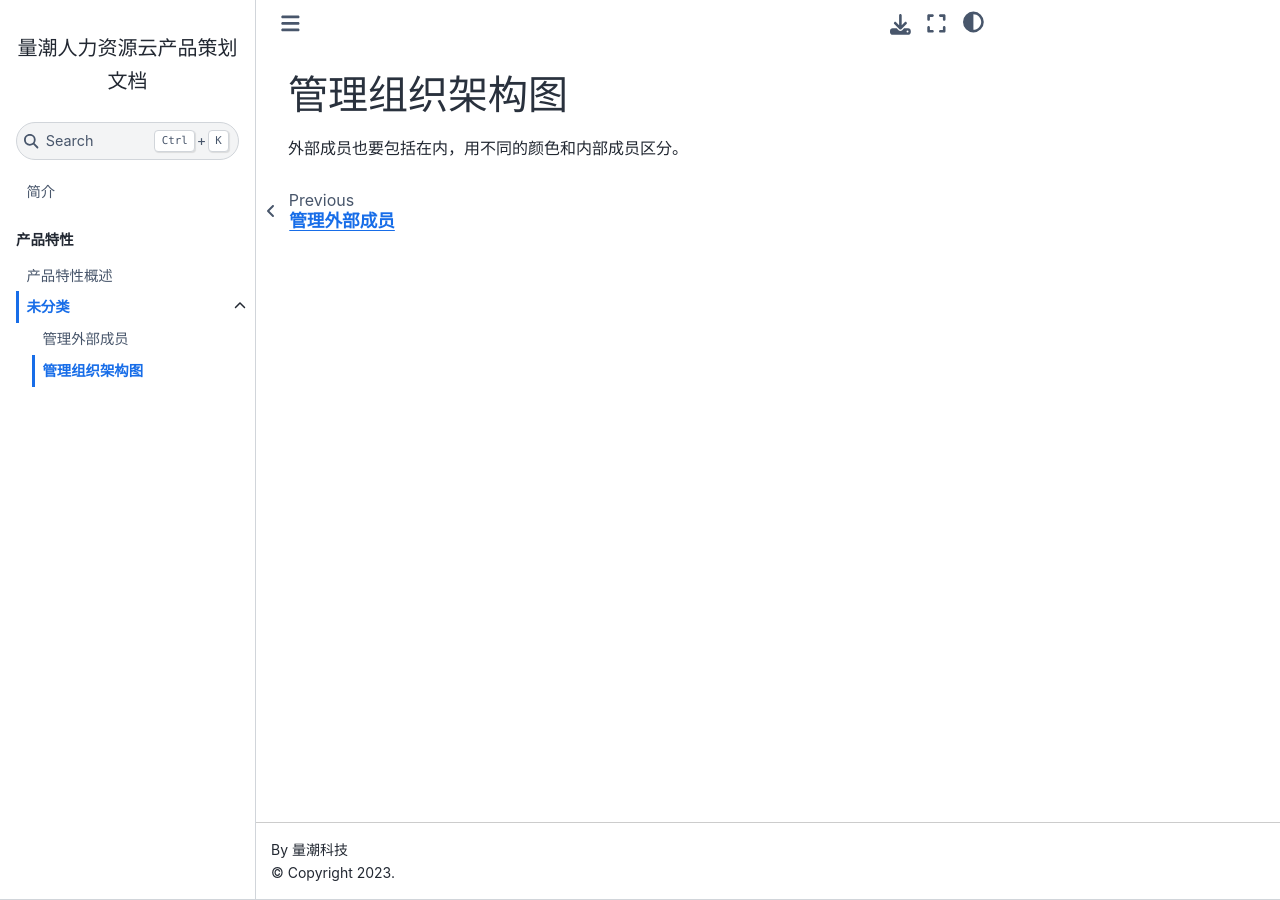
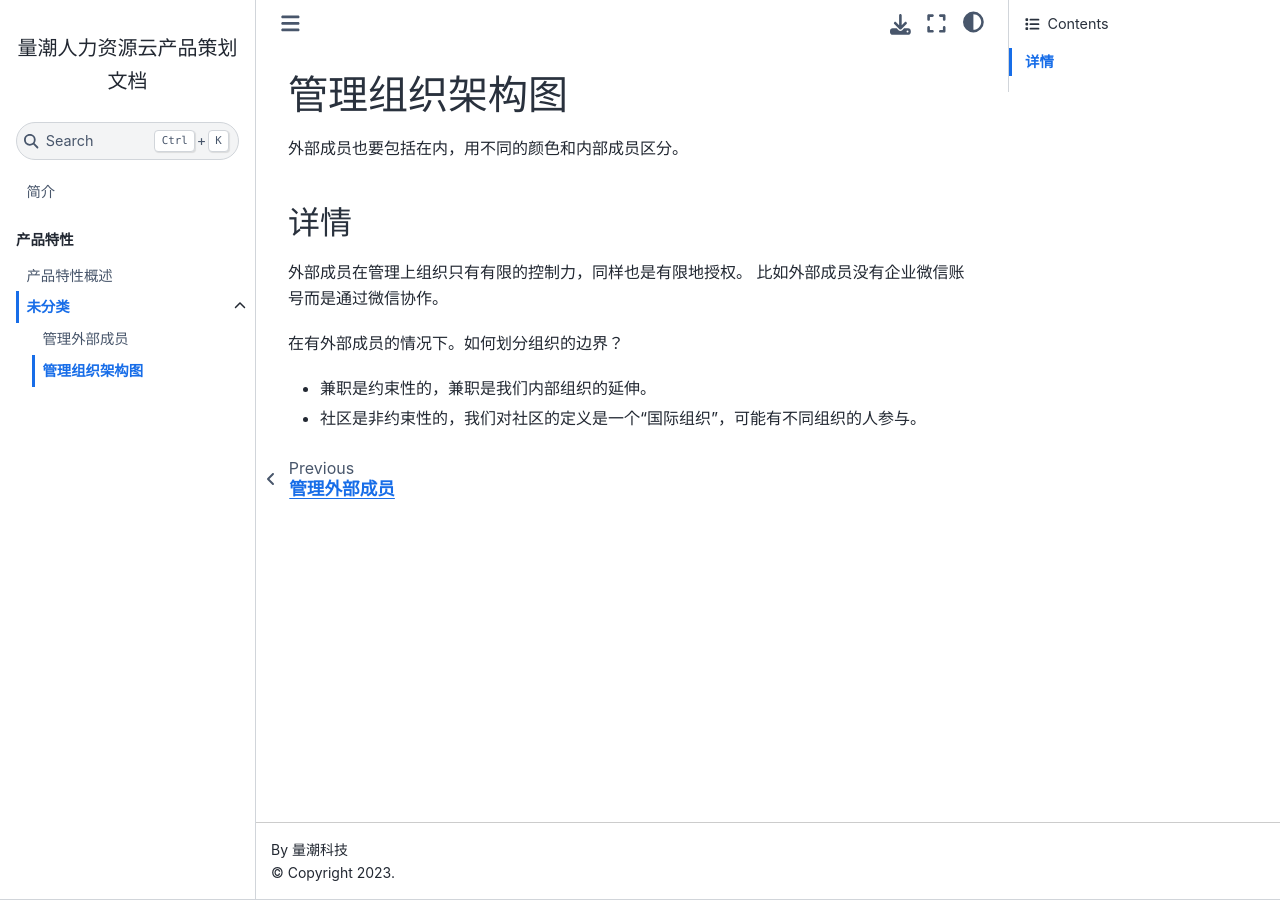
Before and after one commit to quanttide/qtcloud-hr-product-design-docs, a Jupyter Book: the page built from features/uncategorized/managing_organization_structures.md, in a window 1280 px wide. Built offline with Jupyter Book 1.0.4 settings and Sphinx 7.4.7 and the Sphinx Book theme 1.1.4, drawn with Linux system fonts in a browser that asks for light colours.

Commit message:
feat: 外部成员管理和组织架构图

```diff
--- a/features/uncategorized/managing_organization_structures.md
+++ b/features/uncategorized/managing_organization_structures.md
@@ -1,3 +1,12 @@
 # 管理组织架构图
 
 外部成员也要包括在内，用不同的颜色和内部成员区分。
+
+## 详情
+
+外部成员在管理上组织只有有限的控制力，同样也是有限地授权。
+比如外部成员没有企业微信账号而是通过微信协作。
+
+在有外部成员的情况下。如何划分组织的边界？
+- 兼职是约束性的，兼职是我们内部组织的延伸。
+- 社区是非约束性的，我们对社区的定义是一个“国际组织”，可能有不同组织的人参与。
```
Also changed, not shown: features/uncategorized/managing_external_members.md (+6 -0 lines).
